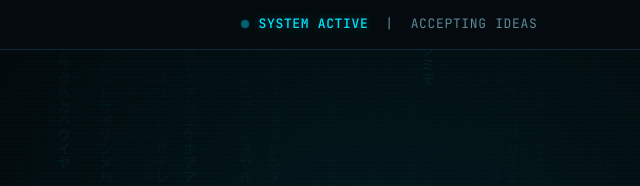
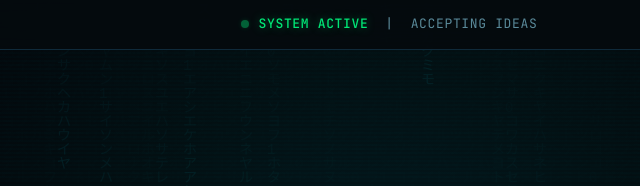
Before and after one commit to blackthreadai/unnamed, a plain HTML site: page index.html in a window 1280 px wide. Shown: the top 186 px of the page, 251-891 px from the left. Drawn offline with Linux system fonts and the light colour scheme.

Commit message:
Green status bar indicator

```diff
--- a/index.html
+++ b/index.html
@@ -68,16 +68,16 @@ body::after {
 }
 .status-dot {
   width: 8px; height: 8px; border-radius: 50%;
-  background: var(--accent);
-  box-shadow: 0 0 8px var(--glow), 0 0 20px var(--glow);
+  background: #00e676;
+  box-shadow: 0 0 8px rgba(0,230,118,0.4), 0 0 20px rgba(0,230,118,0.4);
   animation: pulse 2s ease-in-out infinite;
 }
 @keyframes pulse {
-  0%, 100% { opacity: 1; box-shadow: 0 0 8px var(--glow), 0 0 20px var(--glow); }
-  50% { opacity: 0.4; box-shadow: 0 0 4px var(--glow); }
+  0%, 100% { opacity: 1; box-shadow: 0 0 8px rgba(0,230,118,0.4), 0 0 20px rgba(0,230,118,0.4); }
+  50% { opacity: 0.4; box-shadow: 0 0 4px rgba(0,230,118,0.4); }
 }
 .status-bar span { color: var(--text-muted); text-transform: uppercase; }
-.status-bar span strong { color: var(--accent); font-weight: 500; text-shadow: 0 0 10px var(--glow); }
+.status-bar span strong { color: #00e676; font-weight: 500; text-shadow: 0 0 10px rgba(0,230,118,0.4); }
 
 /* HERO */
 .hero {
```
